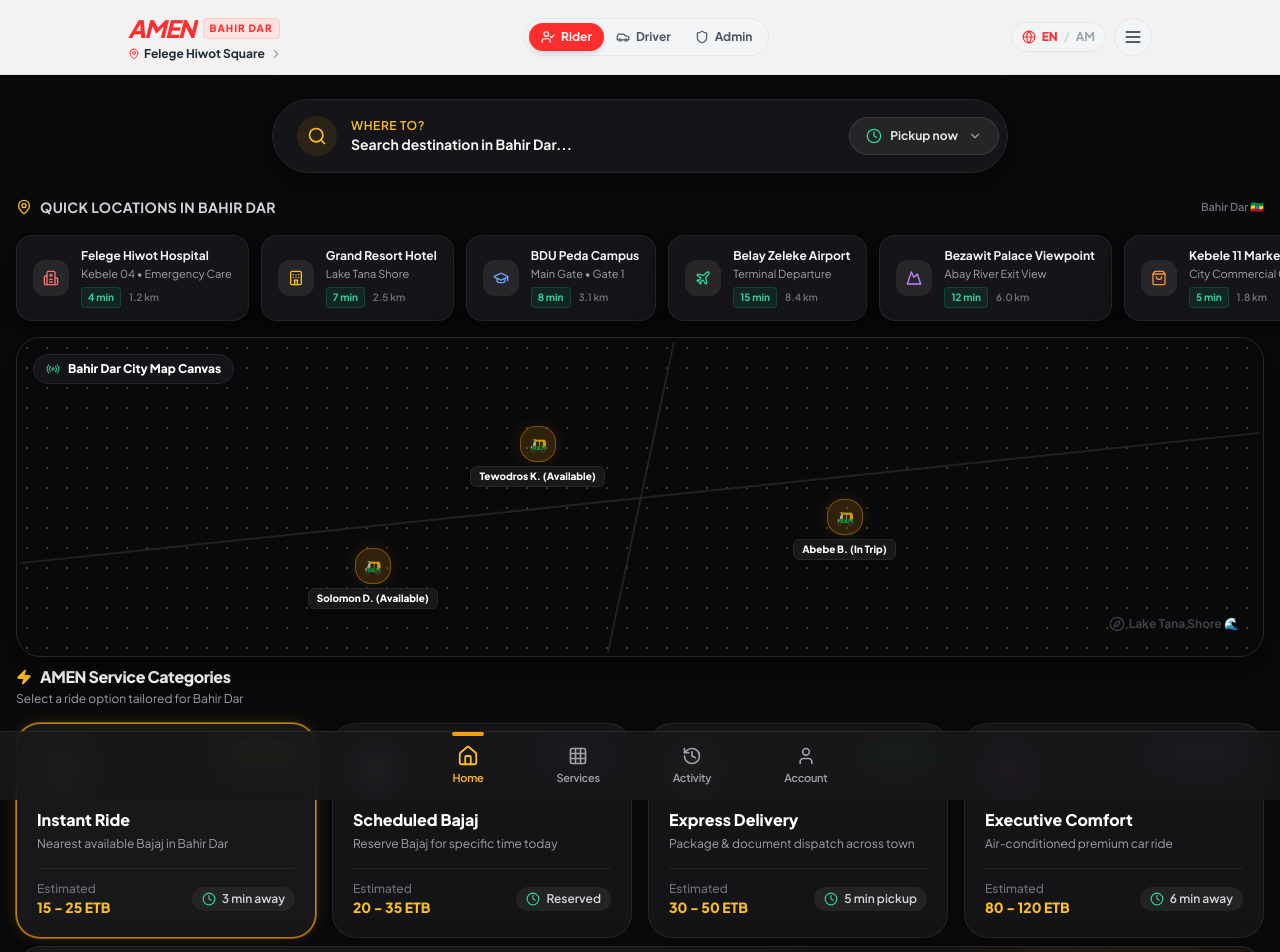
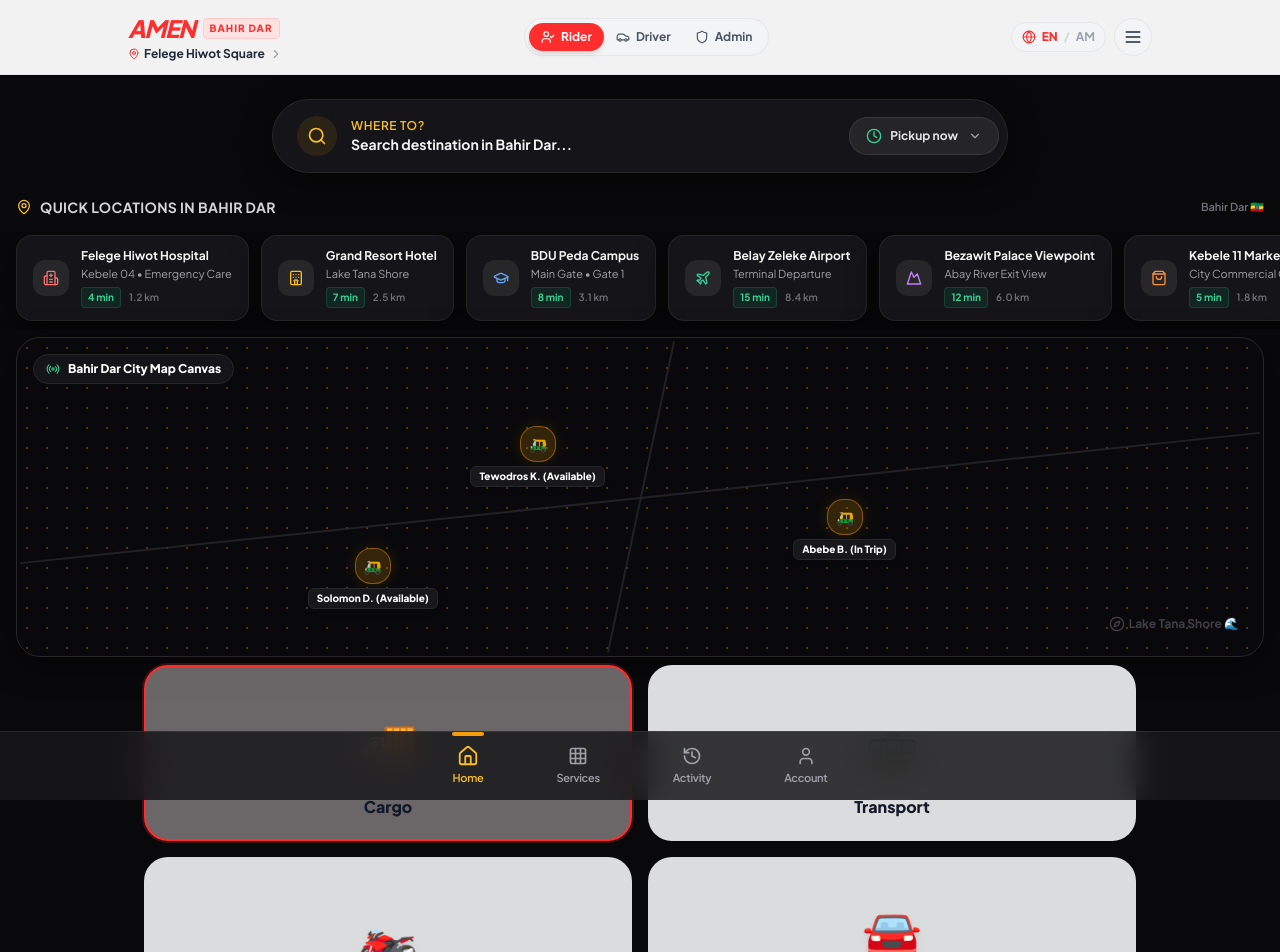
Before and after one commit to babam49-dot/AmenRide, a React (Vite) app in the folder web/: page / in a window 1280 px wide. Shown: the top 952 px of the page. Built offline with nearby package versions, Linux system fonts and the light colour scheme.

Commit message:
feat(web): build 2x2 Yango-style service grid for Cargo, Transport, Delivery & Rides

```diff
--- a/web/src/components/ServiceCategoriesGrid.tsx
+++ b/web/src/components/ServiceCategoriesGrid.tsx
@@ -1,59 +1,58 @@
 import React from 'react';
-import { Car, Clock, Package, ShieldCheck, Zap, ArrowRight } from 'lucide-react';
 import { useLanguage } from '../context/LanguageContext';
 import { ServiceCategory } from '../types';
 
 export const serviceCategories: ServiceCategory[] = [
   {
-    id: 'instant-bajaj',
-    title: 'Instant Ride',
-    titleAm: 'ፈጣን ባጃጅ',
-    subtext: 'Nearest available Bajaj in Bahir Dar',
-    subtextAm: 'በአቅራቢያ የሚገኝ ባጃጅ',
-    icon: 'bajaj',
-    badge: 'Popular',
-    badgeAm: 'ተወዳጅ',
-    priceRange: '15 - 25 ETB',
-    estTime: '3 min away',
+    id: 'cargo',
+    title: 'Cargo',
+    titleAm: 'ካርጎ / ዕቃ ጫኝ',
+    subtext: 'Large goods & furniture delivery',
+    subtextAm: 'ትላልቅ ዕቃዎችን ለማጓጓዝ',
+    icon: 'truck',
+    badge: '',
+    badgeAm: '',
+    priceRange: '120 - 250 ETB',
+    estTime: '7 min away',
     available: true,
   },
   {
-    id: 'scheduled-bajaj',
-    title: 'Scheduled Bajaj',
-    titleAm: 'ቀጠሮ ባጃጅ',
-    subtext: 'Reserve Bajaj for specific time today',
-    subtextAm: 'ለቀጠሮ ሰዓት ለማስያዝ',
-    icon: 'calendar',
-    badge: 'Best Fare',
-    badgeAm: 'ተመጣጣኝ',
-    priceRange: '20 - 35 ETB',
-    estTime: 'Reserved',
+    id: 'transport',
+    title: 'Transport',
+    titleAm: 'ትራንስፖርት / አውቶቡስ',
+    subtext: 'City & Intercity bus transport',
+    subtextAm: 'የከተማ እና የክፍለ ሀገር አውቶቡስ',
+    icon: 'bus',
+    badge: '',
+    badgeAm: '',
+    priceRange: '15 - 35 ETB',
+    estTime: 'Schedule',
     available: true,
   },
   {
-    id: 'express-delivery',
-    title: 'Express Delivery',
-    titleAm: 'ፈጣን መልእክት',
-    subtext: 'Package & document dispatch across town',
-    subtextAm: 'ዕቃ እና ደብዳቤ በፈጣን ለማድረስ',
-    icon: 'package',
-    badge: 'Fastest',
-    badgeAm: 'በጣም ፈጣን',
+    id: 'delivery',
+    title: 'Delivery',
+    titleAm: 'ደሊቨሪ / ፈጣን መልእክት',
+    subtext: 'Motorcycle package & food delivery',
+    subtextAm: 'በሞተር ሳይክል ፈጣን መልእክት',
+    icon: 'boda',
+    badge: '',
+    badgeAm: '',
     priceRange: '30 - 50 ETB',
-    estTime: '5 min pickup',
+    estTime: '4 min pickup',
     available: true,
   },
   {
-    id: 'executive-car',
-    title: 'Executive Comfort',
-    titleAm: 'ቪአይፒ መኪና',
-    subtext: 'Air-conditioned premium car ride',
-    subtextAm: 'በምቾት መኪና ለመጓዝ',
+    id: 'instant-bajaj',
+    title: 'Rides',
+    titleAm: 'ታክሲ / ጉዞ',
+    subtext: 'Instant Bajaj & Car pickup',
+    subtextAm: 'በአቅራቢያ የሚገኝ ታክሲ',
     icon: 'car',
-    badge: 'VIP Comfort',
-    badgeAm: 'ምቹ መኪና',
-    priceRange: '80 - 120 ETB',
-    estTime: '6 min away',
+    badge: 'from 3 min',
+    badgeAm: 'ከ 3 ደቂቃ',
+    priceRange: '20 - 45 ETB',
+    estTime: 'from 3 min',
     available: true,
   },
 ];
@@ -67,111 +66,50 @@
   onSelectService,
   selectedServiceId = 'instant-bajaj',
 }) => {
-  const { language, t } = useLanguage();
-
-  const getServiceIcon = (icon: string) => {
-    switch (icon) {
-      case 'bajaj':
-        return (
-          <div className="w-12 h-12 rounded-2xl bg-amber-500/10 border border-amber-500/20 text-amber-400 flex items-center justify-center font-bold text-lg">
-            🛺
-          </div>
-        );
-      case 'calendar':
-        return (
-          <div className="w-12 h-12 rounded-2xl bg-blue-500/10 border border-blue-500/20 text-blue-400 flex items-center justify-center font-bold text-lg">
-            📅
-          </div>
-        );
-      case 'package':
-        return (
-          <div className="w-12 h-12 rounded-2xl bg-emerald-500/10 border border-emerald-500/20 text-emerald-400 flex items-center justify-center font-bold text-lg">
-            📦
-          </div>
-        );
-      case 'car':
-        return (
-          <div className="w-12 h-12 rounded-2xl bg-purple-500/10 border border-purple-500/20 text-purple-400 flex items-center justify-center font-bold text-lg">
-            🚘
-          </div>
-        );
-      default:
-        return <Car className="w-6 h-6 text-amber-400" />;
-    }
-  };
+  const { language } = useLanguage();
 
   return (
-    <div className="w-full max-w-7xl mx-auto my-8 px-4">
-      {/* Header Title */}
-      <div className="flex items-center justify-between mb-4">
-        <div>
-          <h2 className="text-base font-extrabold text-white tracking-tight flex items-center gap-2">
-            <Zap className="w-4 h-4 text-amber-400 fill-amber-400" />
-            {t('servicesTitle')}
-          </h2>
-          <p className="text-xs text-zinc-400 mt-0.5">
-            {language === 'EN' ? 'Select a ride option tailored for Bahir Dar' : 'ለባህር ዳር ጉዞ የተዘጋጁ አማራጮች'}
-          </p>
-        </div>
-      </div>
-
-      {/* Grid Layout of Service Cards */}
-      <div className="grid grid-cols-1 sm:grid-cols-2 lg:grid-cols-4 gap-4">
+    <div className="w-full max-w-md mx-auto sm:max-w-5xl my-4 px-4">
+      {/* 2x2 Yango-style Card Grid */}
+      <div className="grid grid-cols-2 gap-3 sm:gap-4">
         {serviceCategories.map((service) => {
           const isSelected = selectedServiceId === service.id;
           const title = language === 'EN' ? service.title : service.titleAm;
-          const sub = language === 'EN' ? service.subtext : service.subtextAm;
-          const badge = language === 'EN' ? service.badge : service.badgeAm;
 
           return (
             <div
               key={service.id}
               onClick={() => onSelectService(service)}
-              className={`relative p-5 rounded-3xl cursor-pointer border transition-all duration-200 active:scale-95 hover:scale-[1.02] ${
-                isSelected
-                  ? 'bg-zinc-900 border-amber-500/80 shadow-amber-glow ring-1 ring-amber-500/50'
-                  : 'bg-zinc-900/80 hover:bg-zinc-900 border-zinc-800/90 hover:border-zinc-700'
+              className={`relative bg-gray-100/90 hover:bg-gray-200/80 rounded-3xl p-4 sm:p-5 cursor-pointer border-2 transition-all duration-200 active:scale-95 flex flex-col justify-between h-36 sm:h-44 shadow-sm overflow-hidden ${
+                isSelected ? 'border-[#FF2E2E] bg-red-50/40 ring-2 ring-red-500/20' : 'border-transparent'
               }`}
             >
-              {/* Badge Tag */}
-              {badge && (
-                <div className="absolute top-4 right-4">
-                  <span
-                    className={`text-[10px] font-bold px-2.5 py-1 rounded-full uppercase tracking-wider ${
-                      service.id === 'instant-bajaj'
-                        ? 'bg-amber-500/20 text-amber-400 border border-amber-500/40'
-                        : service.id === 'express-delivery'
-                        ? 'bg-emerald-500/20 text-emerald-400 border border-emerald-500/40'
-                        : service.id === 'executive-car'
-                        ? 'bg-purple-500/20 text-purple-400 border border-purple-500/40'
-                        : 'bg-blue-500/20 text-blue-400 border border-blue-500/40'
-                    }`}
-                  >
-                    {badge}
-                  </span>
-                </div>
-              )}
+              {/* Graphic Icon Display */}
+              <div className="flex items-center justify-center flex-1 my-1">
+                {service.id === 'cargo' && (
+                  <div className="text-4xl sm:text-5xl filter drop-shadow-md">🚚</div>
+                )}
+                {service.id === 'transport' && (
+                  <div className="text-4xl sm:text-5xl filter drop-shadow-md">🚌</div>
+                )}
+                {service.id === 'delivery' && (
+                  <div className="text-4xl sm:text-5xl filter drop-shadow-md">🏍️</div>
+                )}
+                {service.id === 'instant-bajaj' && (
+                  <div className="text-4xl sm:text-5xl filter drop-shadow-md">🚘</div>
+                )}
+              </div>
 
-              {/* Service Icon */}
-              <div className="mb-4">{getServiceIcon(service.icon)}</div>
-
-              {/* Title & Description */}
-              <h3 className="text-base font-extrabold text-white mb-1">{title}</h3>
-              <p className="text-xs text-zinc-400 mb-4 line-clamp-2">{sub}</p>
-
-              {/* Footer: Price & Time */}
-              <div className="pt-3 border-t border-zinc-800/80 flex items-center justify-between">
-                <div>
-                  <p className="text-xs text-zinc-500 font-medium">
-                    {language === 'EN' ? 'Estimated' : 'ዋጋ'}
-                  </p>
-                  <p className="text-sm font-extrabold text-amber-400">{service.priceRange}</p>
-                </div>
-
-                <div className="flex items-center gap-1.5 text-xs text-zinc-300 font-semibold bg-zinc-800/80 px-2.5 py-1 rounded-xl">
-                  <Clock className="w-3.5 h-3.5 text-emerald-400" />
-                  <span>{service.estTime}</span>
-                </div>
+              {/* Title Label & Sub-badge */}
+              <div className="text-center">
+                <h3 className="text-sm sm:text-base font-extrabold text-gray-900 leading-tight">
+                  {title}
+                  {service.badge && (
+                    <span className="text-[11px] font-normal text-gray-500 ml-1">
+                      • {service.badge}
+                    </span>
+                  )}
+                </h3>
               </div>
             </div>
           );
```
